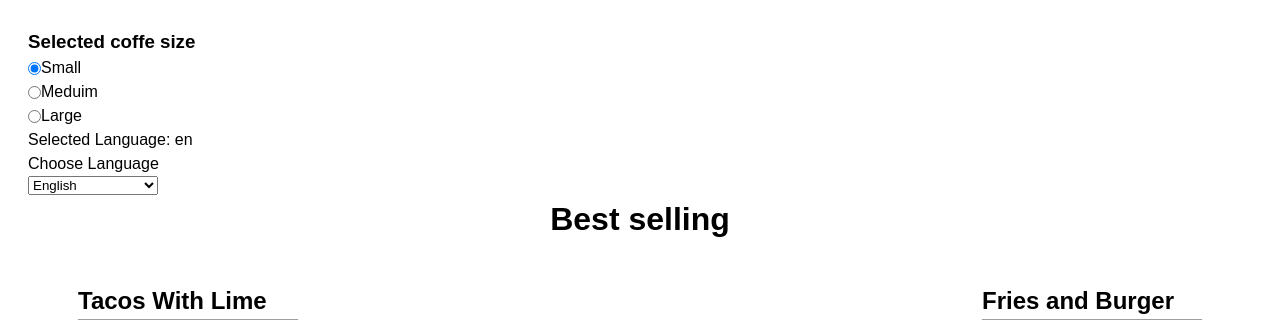
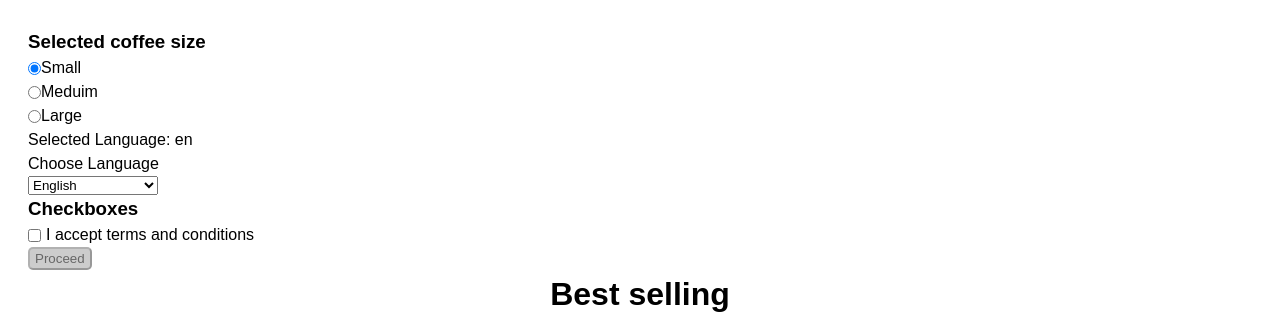
Before and after one commit to PdaDmitry/repetition-React, a React (Vite) app: page / in a window 1280 px wide. Shown: the top 320 px of the page. Built offline with nearby package versions, Linux system fonts and the light colour scheme; grey boxes are pictures that could not be loaded.

Commit message:
Checkbox

```diff
--- /dev/null
+++ b/src/Checkbox/Checkbox.jsx
@@ -0,0 +1,17 @@
+import css from './Checkbox.module.css';
+export function Checkbox({ value, onShow }) {
+  return (
+    <>
+      <h3>Checkboxes</h3>
+      <div className={css.contCheck}>
+        <label className={css.label}>
+          <input type="checkbox" name="terms" checked={value} onChange={onShow} />I accept terms and
+          conditions
+        </label>
+        <button type="button" className={css.chackBtn} disabled={!value}>
+          Proceed
+        </button>
+      </div>
+    </>
+  );
+}
--- /dev/null
+++ b/src/Checkbox/Checkbox.module.css
@@ -0,0 +1,29 @@
+.contCheck {
+  /* display: flex; */
+  /* flex-direction: column;  */
+  gap: 8px; /* Space between checkbox and button */
+}
+
+.label {
+  display: flex;
+  align-items: center;
+  gap: 5px;
+}
+
+.chackBtn {
+  display: block;
+  background-color: aqua;
+  border-radius: 5px;
+  padding: 2px 5px;
+  cursor: pointer;
+}
+
+.chackBtn:active {
+  background-color: rgb(220, 240, 240);
+}
+
+.chackBtn:disabled {
+  background-color: #ccc;
+  color: #666;
+  /* cursor: not-allowed; cursor in the form of a "Prohibited!" sign */
+}
--- a/src/RadioBattons/RadioBattons.jsx
+++ b/src/RadioBattons/RadioBattons.jsx
@@ -3,7 +3,7 @@ import css from './RadioBattons.module.css';
 export function RadioBattons({ value, onChange }) {
   return (
     <>
-      <h3>Selected coffe size</h3>
+      <h3>Selected coffee size</h3>
       <label className={css.radioBtn}>
         <input
           type="radio"
--- a/src/components/App/App.jsx
+++ b/src/components/App/App.jsx
@@ -12,6 +12,7 @@ import { LoginForm } from '../../LoginForm/LoginForm';
 import { SearchBar } from '../../SearchBar/SearchBar';
 import { LangSwitcher } from '../../LangSwitcher/LangSwitcher';
 import { RadioBattons } from '../../RadioBattons/RadioBattons';
+import { Checkbox } from '../../Checkbox/checkbox';
 
 function App() {
   const tacos = 'https://images.pexels.com/photos/461198/pexels-photo-461198.jpeg?dpr=2';
@@ -22,6 +23,11 @@ function App() {
   const [inputValue, setInputValue] = useState('');
   const [lang, setLang] = useState('en');
   const [coffeeSize, setCoffeeSize] = useState('sm');
+  const [hasAccept, setHasAccept] = useState(false);
+
+  const handleAccept = e => {
+    setHasAccept(e.target.checked);
+  };
 
   const handleSizeChange = e => {
     setCoffeeSize(e.target.value);
@@ -70,6 +76,7 @@ function App() {
       <RadioBattons value={coffeeSize} onChange={handleSizeChange} />
       <p>Selected Language: {lang}</p>
       <LangSwitcher value={lang} onSelect={setLang} />
+      <Checkbox value={hasAccept} onShow={handleAccept} />
       <h1 className={css.title}>Best selling</h1>
       <div className={css.cont}>
         <Product name="Tacos With Lime" img={tacos} price="100" />
```
